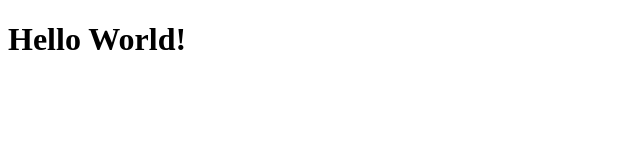
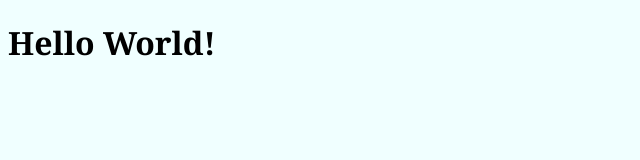
Before and after one commit to nadia4206/nadiav-personal-website, a plain HTML site: page index.html in a window 1280 px wide. Shown: the whole page, without its empty margins (0-640 px from the left). Drawn offline with Linux system fonts and the light colour scheme.

Commit message:
add style.css, connect to index.html

```diff
--- a/index.html
+++ b/index.html
@@ -1,6 +1,7 @@
 <!DOCTYPE html>
 <html lang="en">
     <head></head>
+        <link rel="stylesheet" href="style.css" />
         <title>Nadia V. Personal Website</title>
     <body></body>
         <h1>Hello World!</h1>
--- /dev/null
+++ b/style.css
@@ -0,0 +1,4 @@
+body {
+    background: #f0ffff;
+    font-family: Georgia, 'Times New Roman', Times, serif;
+}
```
